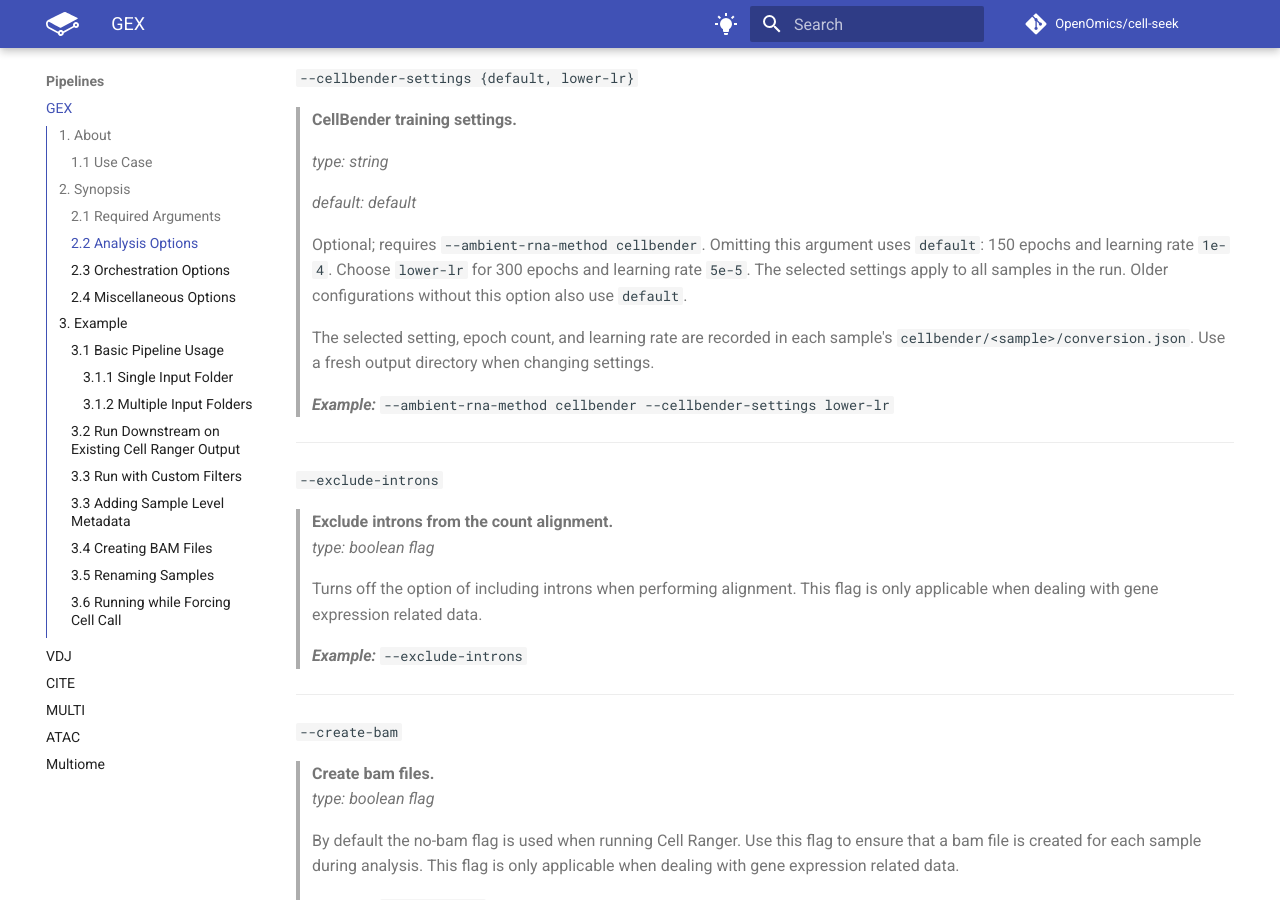
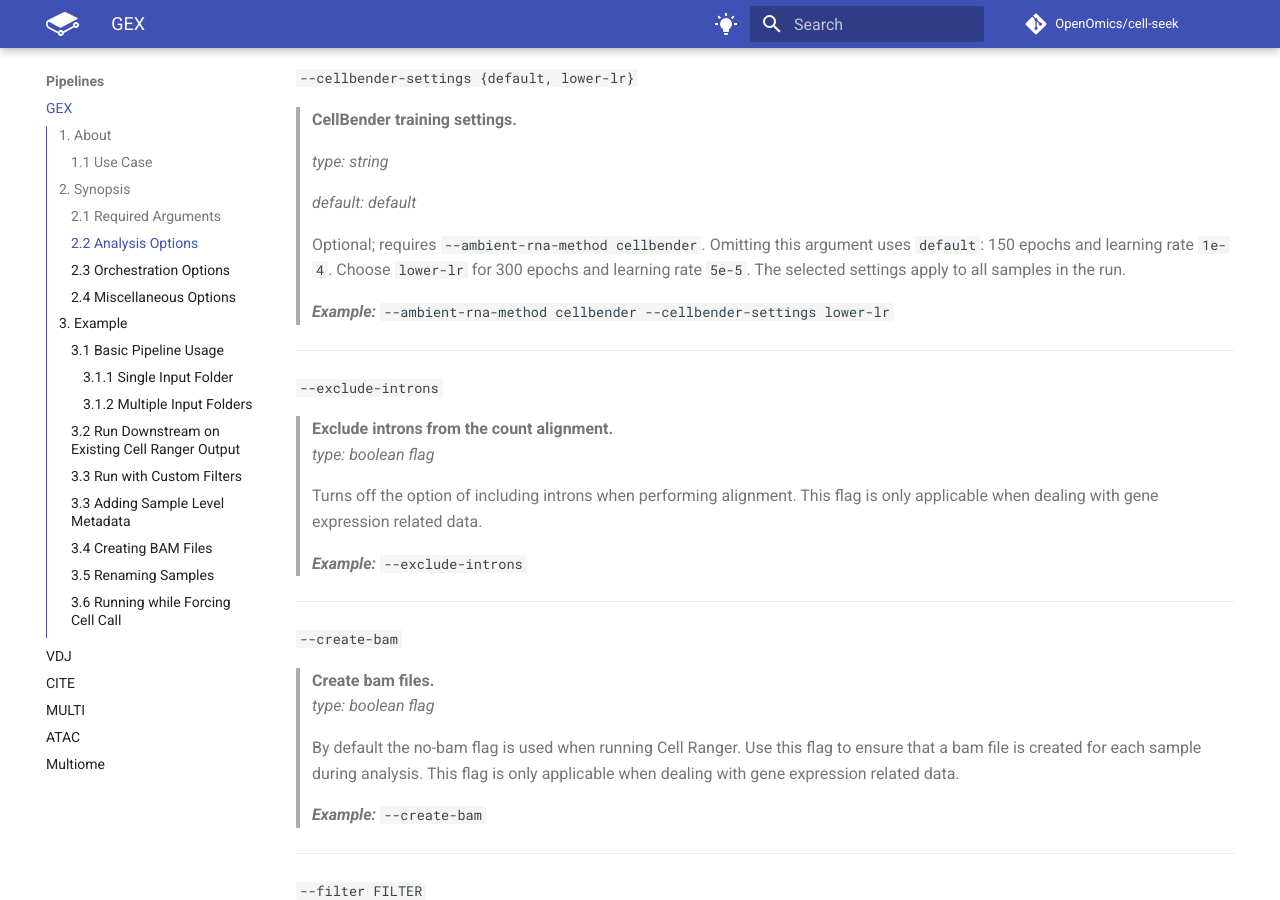
Before and after one commit to OpenOmics/cell-seek, an MkDocs documentation site: the page built from docs/usage/gex.md, in a window 1280 px wide and 900 px high, scrolled down 4037 px. Built offline with MkDocs 1.6.1 and Material for MkDocs 9.7.7, drawn with Linux system fonts in a browser that asks for light colours; comment, search, counter and statistics services are not loaded; the version menu is left out.

Commit message:
minor doc change.

```diff
--- a/docs/usage/gex.md
+++ b/docs/usage/gex.md
@@ -136,9 +136,7 @@ Each of the following arguments are optional, and do not need to be provided.
 >
 > *default: default*
 >
-> Optional; requires `--ambient-rna-method cellbender`. Omitting this argument uses `default`: 150 epochs and learning rate `1e-4`. Choose `lower-lr` for 300 epochs and learning rate `5e-5`. The selected settings apply to all samples in the run. Older configurations without this option also use `default`.
->
-> The selected setting, epoch count, and learning rate are recorded in each sample's `cellbender/<sample>/conversion.json`. Use a fresh output directory when changing settings.
+> Optional; requires `--ambient-rna-method cellbender`. Omitting this argument uses `default`: 150 epochs and learning rate `1e-4`. Choose `lower-lr` for 300 epochs and learning rate `5e-5`. The selected settings apply to all samples in the run.
 >
 > ***Example:*** `--ambient-rna-method cellbender --cellbender-settings lower-lr`
 
```
